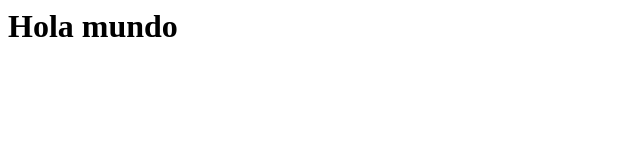
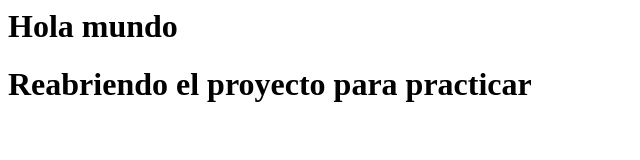
Before and after one commit to CrisFerJ/practicaintegral, a plain HTML site: page index.html in a window 1280 px wide. Shown: the whole page, without its empty margins (0-640 px from the left). Drawn offline with Linux system fonts and the light colour scheme.

Commit message:
commitando para dejar regitro del texto agregado

```diff
--- a/index.html
+++ b/index.html
@@ -1 +1,2 @@
 <h1>Hola mundo</h1>
+<h1>Reabriendo el proyecto para practicar</h1>
```
